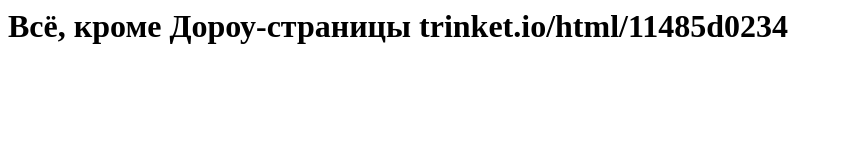
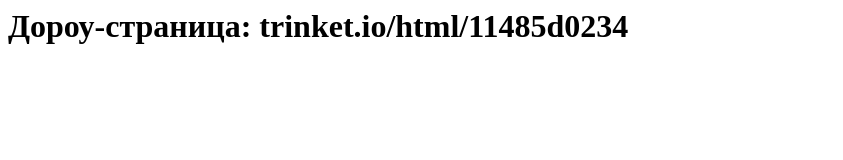
Before and after one commit to SpTrap3/SpTrap3.github.io, a plain HTML site: page index.html in a window 1280 px wide. Shown: the whole page, without its empty margins (0-843 px from the left). Drawn offline with Linux system fonts and the light colour scheme.

Commit message:
Update index.html

```diff
--- a/index.html
+++ b/index.html
@@ -5,7 +5,7 @@
 </head>
 <body>
   <h1>
-  Всё, кроме Дороу-страницы
+  Дороу-страница:
   trinket.io/html/11485d0234
   </h1>
 </body>
```
